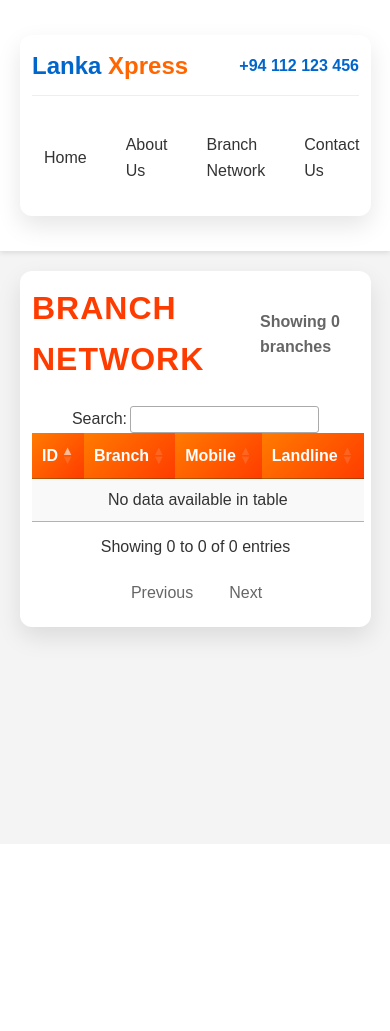
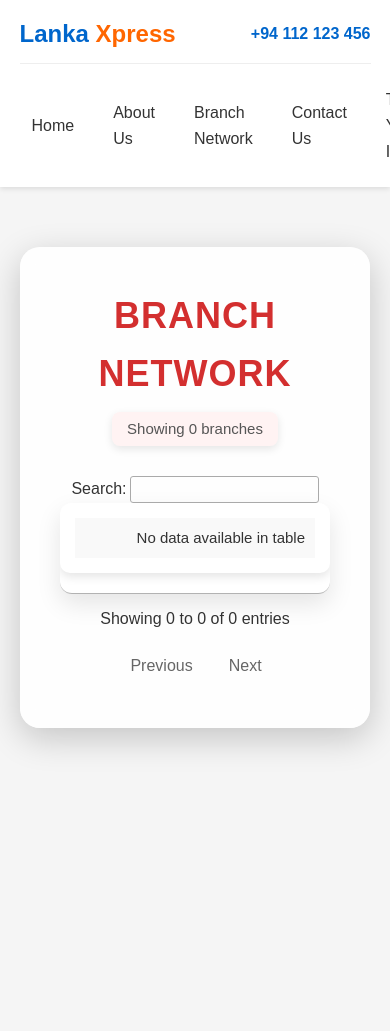
Before and after one commit to Thamidu-Dilshan/Lanka-Xpress-Delivery-Tracking-Service-Web-app, a PHP site: page /branch.php in a window 390 px wide; the page is wider, and only the part inside the window is pictured. Before the commit the page ends 654 px from the top of that part, so only its background shows below. Run offline with PHP 8.4, Linux system fonts and the light colour scheme; data that the repository does not hold is empty; some libraries are stand-ins or nearby versions.

Commit message:
style: add scoped responsive CSS with animations for Branch Network page

```diff
--- a/branch.css
+++ /dev/null
@@ -1,53 +0,0 @@
-/* ===== Branch Page Styling ===== */
-body {
-  font-family: 'Poppins', sans-serif;
-  background: #f4f4f4;
-  margin: 0;
-  color: #333;
-}
-
-/* Container */
-.container {
-  max-width: 1100px;
-  margin: 40px auto;
-  padding: 20px;
-  background: #fff;
-  border-radius: 12px;
-  box-shadow: 0 10px 25px rgba(0, 0, 0, 0.1);
-}
-
-/* Header */
-.page-header {
-  display: flex;
-  align-items: center;
-  justify-content: space-between;
-  gap: 20px;
-  margin-bottom: 20px;
-}
-
-.page-header h1 {
-  margin: 0;
-  color: #ff3c00;
-  text-transform: uppercase;
-  letter-spacing: 1px;
-}
-
-.page-header .meta {
-  color: #666;
-  font-weight: 600;
-}
-
-/* DataTable Header */
-table.dataTable thead th {
-  background: linear-gradient(135deg, #ff7b00, #ff3c00);
-  color: white;
-  font-weight: 600;
-}
-
-/* Responsive */
-@media (max-width: 700px) {
-  .container {
-    margin: 20px;
-    padding: 12px;
-  }
-}
--- a/branch.php
+++ b/branch.php
@@ -31,7 +31,7 @@ $conn->close();
   <!-- DataTables CSS -->
   <link rel="stylesheet" href="https://cdn.datatables.net/1.13.6/css/jquery.dataTables.min.css">
   <link rel="stylesheet" href="common.css" />
-  <link rel="stylesheet" href="branch.css" />
+  <link rel="stylesheet" href="network.css" />
   <header>
         <div class="container">
             <div class="header-top">
@@ -56,14 +56,14 @@ $conn->close();
 </head>
 <body>
 
-<div class="container">
+<main class="branch-page">
+    <div class="branch-container">
       <div class="page-header">
         <h1>Branch Network</h1>
         <div class="meta">Showing <?php echo count($branches); ?> branches</div>
       </div>
 
-  <!-- Branch table -->
-  <table id="branches" class="display" style="width:100%">
+      <table id="branches" class="display">
         <thead>
           <tr>
             <th>ID</th>
@@ -84,6 +84,7 @@ $conn->close();
         </tbody>
       </table>
     </div>
+  </main>
 
 <!-- jQuery + DataTables JS -->
 <script src="https://code.jquery.com/jquery-3.7.1.min.js"></script>
--- a/home.html
+++ b/home.html
@@ -18,9 +18,9 @@
             </div>
             <nav>
                 <ul>
-                    <li><a href="#">Home</a></li>
+                    <li><a href="home.html">Home</a></li>
                     <li><a href="aboutus.html">About Us</a></li>
-                    <li><a href="branch.html">Branch Network</a></li>
+                    <li><a href="branch.php">Branch Network</a></li>
                     <li><a href="#">Contact Us</a></li>
                     <li><a href="#">Track Your Item</a></li>
                     <div class="auth-buttons">
--- /dev/null
+++ b/network.css
@@ -0,0 +1,155 @@
+/* ===== Branch Network Page Styling (Scoped) ===== */
+
+/* Animated Background for Branch Page */
+.branch-page {
+  background: whitesmoke;
+  background-size: 400% 400%;
+  animation: bgShift 10s ease infinite;
+  min-height: 100vh;
+  display: flex;
+  justify-content: center;
+  align-items: flex-start;
+  padding: 40px;
+}
+
+/* ===== Branch Container ===== */
+.branch-page .branch-container {
+  width: 100%;
+  max-width: 1100px;
+  background: rgba(255, 255, 255, 0.9);
+  border-radius: 20px;
+  box-shadow: 0 10px 35px rgba(0, 0, 0, 0.2);
+  padding: 40px;
+  backdrop-filter: blur(10px);
+  animation: fadeIn 0.8s ease-in-out;
+  margin-top: 40px;
+}
+
+/* ===== Page Header ===== */
+.branch-page .page-header {
+  text-align: center;
+  margin-bottom: 30px;
+}
+
+.branch-page .page-header h1 {
+  font-size: 36px;
+  font-weight: 700;
+  color: #d32f2f;
+  text-transform: uppercase;
+  letter-spacing: 1px;
+}
+
+.branch-page .page-header .meta {
+  font-size: 15px;
+  color: #555;
+  margin-top: 10px;
+  background: #fff3f3;
+  display: inline-block;
+  padding: 5px 15px;
+  border-radius: 8px;
+  box-shadow: 0 3px 8px rgba(0,0,0,0.1);
+}
+
+/* ===== Table Styling ===== */
+.branch-page table {
+  width: 100%;
+  border-collapse: collapse;
+  border-radius: 12px;
+  overflow: hidden;
+  box-shadow: 0 10px 25px rgba(0, 0, 0, 0.1);
+  background: rgba(255, 255, 255, 0.95);
+}
+
+.branch-page thead {
+  background: linear-gradient(90deg, #d32f2f, #f57c00);
+  color: white;
+  text-transform: uppercase;
+}
+
+.branch-page thead th {
+  padding: 15px;
+  font-weight: 600;
+  text-align: left;
+  font-size: 15px;
+}
+
+.branch-page tbody tr {
+  transition: all 0.3s ease;
+}
+
+.branch-page tbody tr:nth-child(even) {
+  background-color: rgba(245, 245, 245, 0.8);
+}
+
+.branch-page tbody td {
+  padding: 14px 16px;
+  font-size: 15px;
+  color: #333;
+  border-bottom: 1px solid #eee;
+}
+
+/* ===== Hover Effects ===== */
+.branch-page tbody tr:hover {
+  background: #ffe0b2;
+  transform: scale(1.01);
+  box-shadow: 0 4px 12px rgba(255, 140, 0, 0.2);
+}
+
+/* ===== Responsive Design ===== */
+@media (max-width: 768px) {
+  .branch-page {
+    padding: 20px;
+  }
+
+  .branch-page table,
+  .branch-page thead,
+  .branch-page tbody,
+  .branch-page th,
+  .branch-page td,
+  .branch-page tr {
+    display: block;
+  }
+
+  .branch-page thead {
+    display: none;
+  }
+
+  .branch-page tbody tr {
+    margin-bottom: 20px;
+    background: #fffdf9;
+    border-radius: 10px;
+    box-shadow: 0 4px 10px rgba(0,0,0,0.1);
+    padding: 15px;
+  }
+
+  .branch-page tbody td {
+    border: none;
+    display: flex;
+    justify-content: space-between;
+    padding: 10px 0;
+  }
+
+  .branch-page tbody td::before {
+    content: attr(data-label);
+    font-weight: 600;
+    color: #d32f2f;
+  }
+}
+
+/* ===== Animations ===== */
+@keyframes fadeIn {
+  from {
+    opacity: 0;
+    transform: translateY(30px);
+  }
+  to {
+    opacity: 1;
+    transform: translateY(0);
+  }
+}
+
+@keyframes bgShift {
+  0% { background-position: 0% 50%; }
+  50% { background-position: 100% 50%; }
+  100% { background-position: 0% 50%; }
+}
```
Lines whose indentation alone changed are shown as unchanged.
